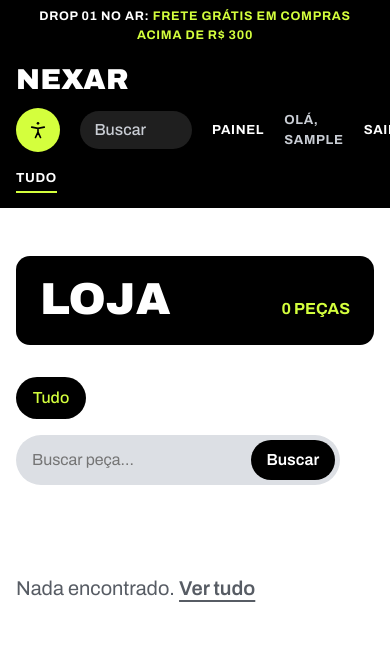
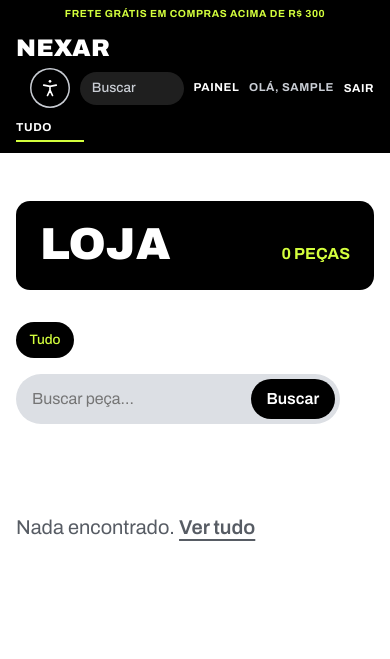
Before and after one commit to DevGuilherme-cpu/Loja_NEXAR, a Django app: page /produtos/ in a window 390 px wide. Shown: the top 659 px of the page. Run offline with Django 5.2, Linux system fonts and the light colour scheme; the visitor is signed in with stand-in values (Sample User, id 1); data that the repository does not hold is empty.

Commit message:
Ajustes do celular: menu de acessibilidade, etiquetas dos cards e tamanhos do topo

```diff
--- a/static/css/style.css
+++ b/static/css/style.css
@@ -3808,7 +3808,140 @@ html.a11y-links a {
     grid-template-columns: repeat(2, minmax(0, 1fr));
   }
 
+  /* ---- tamanhos de celular: topo, menu e cards ---- */
+  .loja .aviso-frete {
+    padding-block: .35rem;
+    font-size: .64rem;
+  }
+
+  /* cabe numa linha só */
+  .loja .aviso-frete b {
+    display: none;
+  }
+
+  .loja .chips .chip {
+    padding: .5rem .85rem;
+    font-size: .85rem;
+  }
+
+  .loja .topo {
+    gap: .5rem .75rem;
+    padding: .6rem var(--margem);
+  }
+
   .loja .marca {
-    font-size: 1.8rem;
-  }
-}
+    font-size: 1.5rem;
+  }
+
+  .loja .topo-acoes {
+    gap: .6rem;
+  }
+
+  .loja .topo-acoes>a,
+  .loja .topo-sair button {
+    font-size: .72rem;
+  }
+
+  .loja .topo-usuario {
+    max-width: 6.5rem;
+    overflow: hidden;
+    text-overflow: ellipsis;
+    white-space: nowrap;
+  }
+
+  .loja .topo-busca input {
+    width: 6.5rem;
+    padding: .4rem .75rem;
+    font-size: .85rem;
+  }
+
+  .loja .topo-busca input:focus {
+    width: 9rem;
+  }
+
+  /* no celular o botão de acessibilidade vira ícone discreto: o neon fica para comprar */
+  .loja .a11y-botao {
+    width: 40px;
+    min-height: 40px;
+    background: transparent;
+    color: var(--papel);
+    box-shadow: inset 0 0 0 1.5px var(--palco-escuro);
+  }
+
+  .loja .a11y-botao:hover,
+  .loja .a11y-botao[aria-expanded="true"] {
+    background: var(--papel);
+    color: var(--tinta);
+  }
+
+  /* o menu abre em toda a largura, logo abaixo do topo (antes saía pela esquerda da tela) */
+  .a11y {
+    position: static;
+  }
+
+  .a11y-menu {
+    left: var(--margem);
+    right: var(--margem);
+    top: 100%;
+    min-width: 0;
+    max-width: 360px;
+    margin-inline: auto;
+  }
+
+  .loja .menu {
+    gap: .9rem;
+    font-size: .72rem;
+    /* esmaece a borda direita: mostra que o menu desliza para o lado */
+    mask-image: linear-gradient(90deg, var(--tinta) 82%, transparent);
+  }
+
+  .loja .menu a {
+    font-size: .72rem;
+    white-space: nowrap;
+  }
+
+  .loja .menu a:last-child {
+    padding-right: 2rem;
+  }
+
+  /* cards: nome e preço no tamanho do card, etiquetas menores */
+  .loja .card-info {
+    padding-top: .6rem;
+  }
+
+  .loja .card-info span:first-child {
+    display: -webkit-box;
+    -webkit-line-clamp: 2;
+    -webkit-box-orient: vertical;
+    overflow: hidden;
+    font-size: .8rem;
+    line-height: 1.25;
+  }
+
+  .loja .card-info span:last-child {
+    font-size: .85rem;
+    font-weight: 600;
+  }
+
+  .loja .card-tag {
+    left: .5rem;
+    top: .5rem;
+    padding: .22rem .45rem;
+    font-size: .6rem;
+  }
+
+  .loja .card-tag-hot {
+    left: auto;
+    right: .5rem;
+  }
+
+  /* uma etiqueta só: "Últimas peças"/"Esgotado" vale mais que o nome da categoria */
+  .loja .card-img:has(.card-tag-hot) .card-tag:not(.card-tag-hot) {
+    display: none;
+  }
+
+  .loja .card-img:has(.card-tag-hot) .card-tag-hot {
+    left: .5rem;
+    right: auto;
+  }
+}
```
